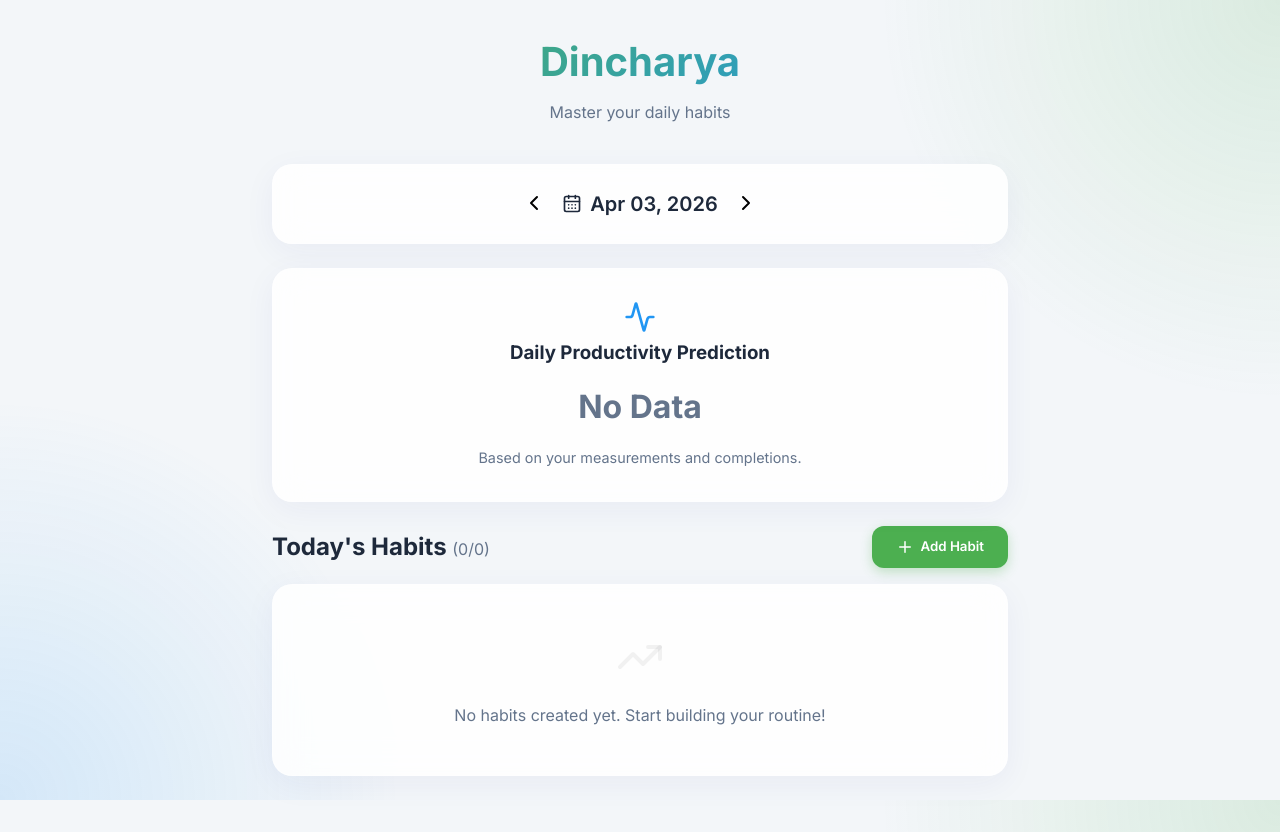
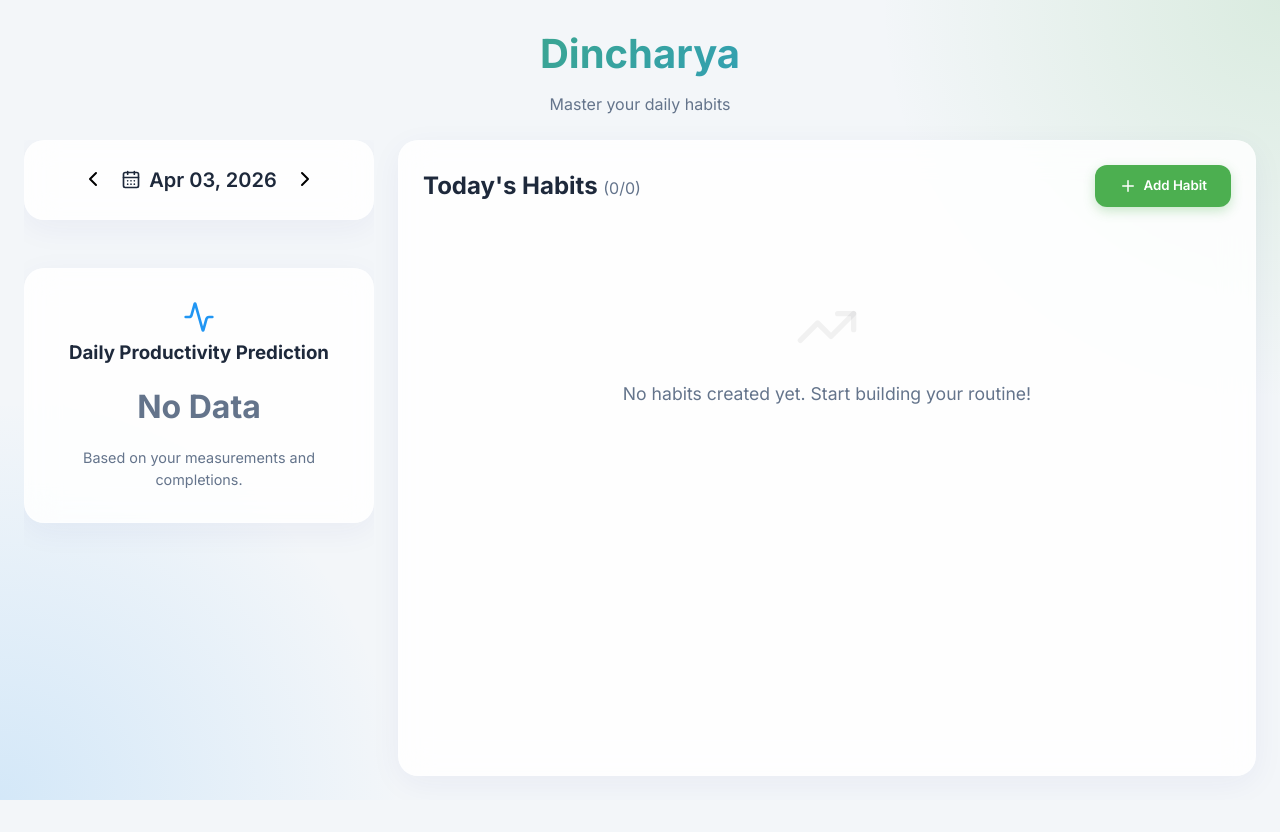
Before and after one commit to anilbk10/Dincharya, a React (Vite) app: page / in a window 1280 px wide. After the commit the page ends 800 px from the top, so only its background shows below. Built offline with nearby package versions, Linux system fonts and the light colour scheme.

Commit message:
updating the component position

```diff
--- a/src/App.tsx
+++ b/src/App.tsx
@@ -1,15 +1,16 @@
 import React, { useState } from 'react';
 import { format, subDays, addDays } from 'date-fns';
-import { Check, Plus, ChevronLeft, ChevronRight, Activity, CalendarDays, CheckCircle2, TrendingUp } from 'lucide-react';
+import { Check, Plus, ChevronLeft, ChevronRight, Activity, CalendarDays, CheckCircle2, TrendingUp, Info } from 'lucide-react';
 import { useHabits } from './hooks/useHabits';
 import { calculateDailyProductivity } from './utils/productivity';
-import type { HabitType } from './models/types';
+import type { HabitType, Habit } from './models/types';
 import { BarChart, Bar, XAxis, YAxis, Tooltip, ResponsiveContainer } from 'recharts';
 
 function App() {
   const { habits, entries, addHabit, toggleHabitEntry, getEntriesForDate } = useHabits();
   const [currentDate, setCurrentDate] = useState(new Date());
   const [isModalOpen, setIsModalOpen] = useState(false);
+  const [selectedHabit, setSelectedHabit] = useState<Habit | null>(null);
 
   const dateString = format(currentDate, 'yyyy-MM-dd');
   const displayDate = format(currentDate, 'MMM dd, yyyy');
@@ -61,6 +62,8 @@ function App() {
         <p style={{ color: 'var(--text-secondary)' }}>Master your daily habits</p>
       </header>
 
+      <div className="dashboard-grid">
+        <div className="dashboard-sidebar">
           <div className="date-nav glass-panel">
             <button className="btn-icon" onClick={handlePrevDay}><ChevronLeft /></button>
             <div style={{ fontSize: '1.25rem', fontWeight: 600, display: 'flex', alignItems: 'center', gap: '8px' }}>
@@ -90,8 +93,10 @@ function App() {
               </div>
             )}
           </div>
+        </div>
 
-      <div className="header-flex" style={{ marginBottom: '1rem' }}>
+        <div className="dashboard-main">
+          <div className="header-flex" style={{ marginBottom: '1.5rem' }}>
             <h2>Today's Habits <span style={{ fontSize: '1rem', color: 'var(--text-secondary)', fontWeight: 400 }}>({completedCount}/{habits.length})</span></h2>
             <button className="btn-primary" onClick={() => setIsModalOpen(true)}>
               <Plus size={18} style={{ marginRight: '6px', verticalAlign: 'middle' }}/>
@@ -101,9 +106,9 @@ function App() {
 
           <div className="habit-list">
             {habits.length === 0 ? (
-          <div className="glass-panel" style={{ textAlign: 'center', padding: '3rem' }}>
-            <TrendingUp size={48} style={{ color: 'var(--border-color)', marginBottom: '1rem' }} />
-            <p style={{ color: 'var(--text-secondary)' }}>No habits created yet. Start building your routine!</p>
+              <div style={{ textAlign: 'center', padding: '4rem 1rem' }}>
+                <TrendingUp size={64} style={{ color: 'var(--border-color)', marginBottom: '1rem' }} />
+                <p style={{ color: 'var(--text-secondary)', fontSize: '1.1rem' }}>No habits created yet. Start building your routine!</p>
               </div>
             ) : (
               habits.map((habit) => {
@@ -119,12 +124,21 @@ function App() {
                       <div>
                         <div className="habit-title">{habit.name}</div>
                         <div className="habit-desc">
-                      {habit.type === 'MEASUREMENT' && `Target: ${habit.target} ${habit.unit || ''}`}
+                          {habit.type === 'MEASUREMENT' ? `Target: ${habit.target} ${habit.unit || ''}` : 'Daily Completion'}
                         </div>
                       </div>
                     </div>
 
                     <div className="habit-actions">
+                      <button
+                        className="btn-icon"
+                        title="View Details"
+                        onClick={() => setSelectedHabit(habit)}
+                        style={{ color: 'var(--text-secondary)' }}
+                      >
+                        <Info size={20} />
+                      </button>
+
                       {habit.type === 'YES_NO' ? (
                         <button
                           className={`toggle-btn ${entry?.completed ? 'completed' : ''}`}
@@ -146,6 +160,8 @@ function App() {
                 );
               })
             )}
+          </div>
+        </div>
       </div>
 
       {isModalOpen && (
@@ -196,6 +212,49 @@ function App() {
           </div>
         </div>
       )}
+
+      {selectedHabit && (
+        <div className="modal-overlay" onClick={() => setSelectedHabit(null)}>
+          <div className="modal-content" onClick={e => e.stopPropagation()}>
+            <div className="header-flex" style={{ marginBottom: '1.5rem' }}>
+              <h2>Habit Details</h2>
+              <button className="btn-icon" onClick={() => setSelectedHabit(null)}><Plus size={24} style={{ transform: 'rotate(45deg)' }} /></button>
+            </div>
+            <div className="form-group">
+              <label>Name</label>
+              <div className="form-input" style={{ background: 'var(--bg-color)' }}>{selectedHabit.name}</div>
+            </div>
+
+            <div className="form-group">
+              <label>Type</label>
+              <div className="form-input" style={{ background: 'var(--bg-color)' }}>{selectedHabit.type === 'YES_NO' ? 'Yes/No (Completion)' : 'Measurement'}</div>
+            </div>
+
+            {selectedHabit.type === 'MEASUREMENT' && (
+              <div className="form-group">
+                <label>Target</label>
+                <div className="form-input" style={{ background: 'var(--bg-color)' }}>{selectedHabit.target} {selectedHabit.unit || ''}</div>
+              </div>
+            )}
+
+            <div className="form-group">
+              <label>Created On</label>
+              <div className="form-input" style={{ background: 'var(--bg-color)' }}>{format(new Date(selectedHabit.createdAt), 'MMM dd, yyyy')}</div>
+            </div>
+
+            <div style={{ marginTop: '2rem', textAlign: 'center' }}>
+              <button
+                type="button"
+                className="btn-primary"
+                style={{ width: '100%' }}
+                onClick={() => setSelectedHabit(null)}
+              >
+                Close
+              </button>
+            </div>
+          </div>
+        </div>
+      )}
     </div>
   );
 }
--- a/src/index.css
+++ b/src/index.css
@@ -46,13 +46,44 @@ body {
 }
 
 .app-container {
-  max-width: 800px;
+  max-width: 1400px;
   margin: 0 auto;
-  padding: 2rem;
+  padding: 1.5rem;
+  height: 100vh;
+  display: flex;
+  flex-direction: column;
+  overflow: hidden;
+}
+
+.dashboard-grid {
+  display: grid;
+  grid-template-columns: 350px 1fr;
+  gap: 1.5rem;
+  flex: 1;
+  min-height: 0; /* Important for flex child scrolling */
+}
+
+.dashboard-sidebar {
+  display: flex;
+  flex-direction: column;
+  gap: 1.5rem;
+  overflow-y: auto;
+}
+
+.dashboard-main {
+  display: flex;
+  flex-direction: column;
+  overflow-y: auto;
+  background: var(--surface-color);
+  backdrop-filter: var(--glass-blur);
+  border-radius: 20px;
+  border: var(--glass-border);
+  box-shadow: var(--glass-shadow);
+  padding: 1.5rem;
 }
 
 header {
-  margin-bottom: 2.5rem;
+  margin-bottom: 1.5rem;
   text-align: center;
 }
 
```
Lines whose indentation alone changed are shown as unchanged.
